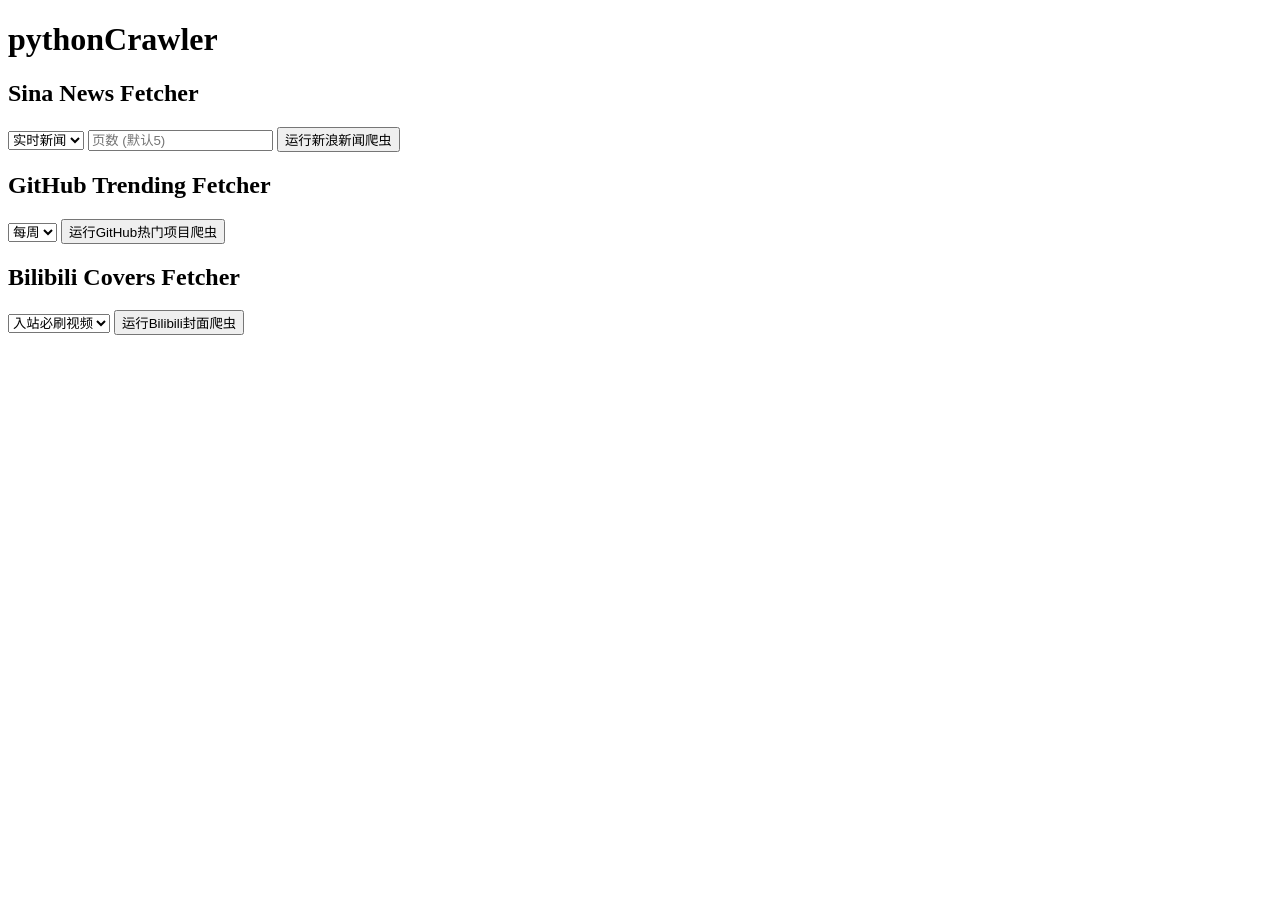
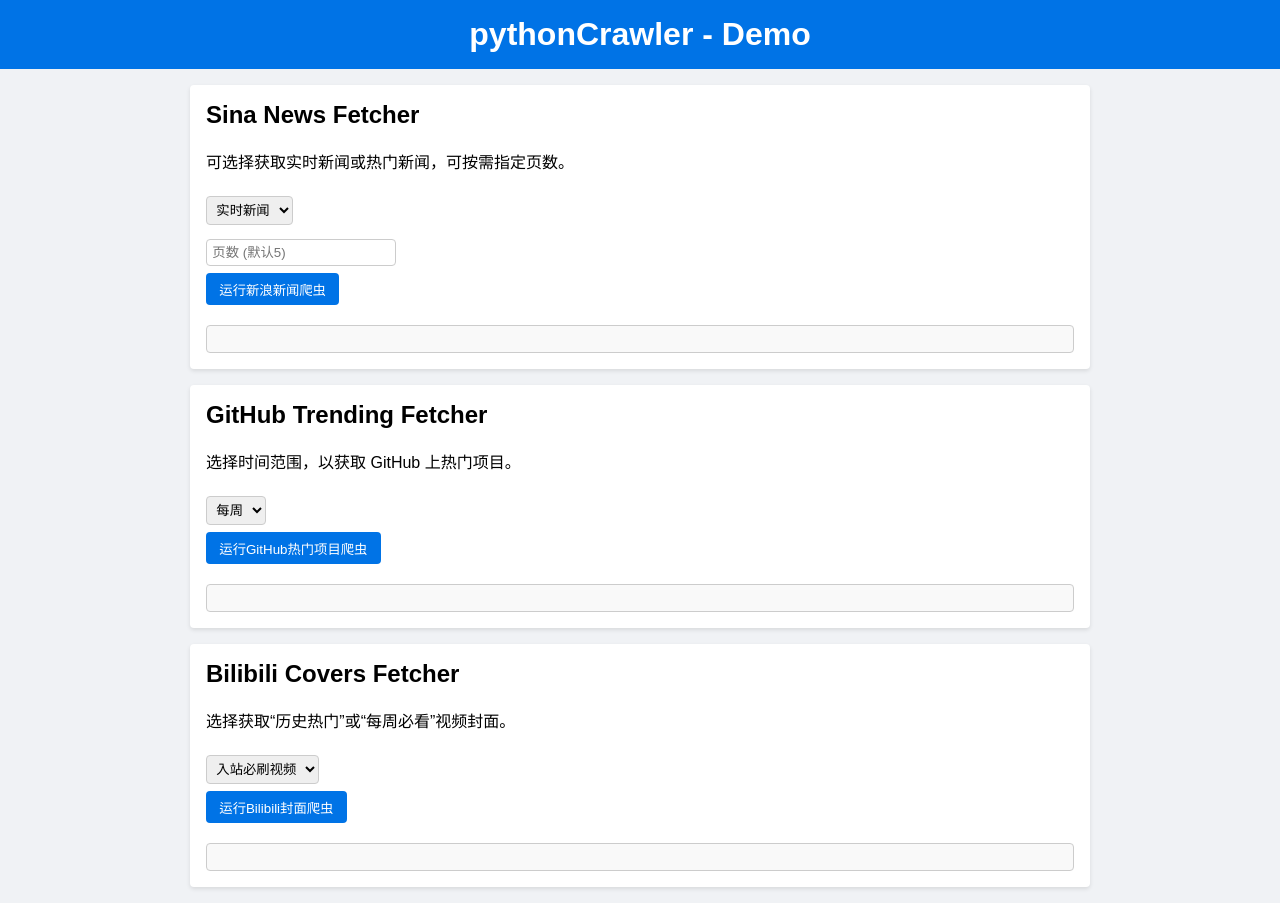
Before and after one commit to feifei912/pythonCrawler, a Flask app: page / in a window 1280 px wide. Before the commit the page ends 335 px from the top, so only its background shows below. Run offline with Flask 3, Linux system fonts and the light colour scheme.

Commit message:
修复了前端以及后端功能

```diff
--- a/pythonCrawler/app.py
+++ b/pythonCrawler/app.py
@@ -1,6 +1,5 @@
-from flask import Flask, request, jsonify, render_template
+from flask import Flask, request, jsonify, render_template, send_from_directory
 import os
-import threading
 from selenium import webdriver
 from selenium.webdriver.chrome.options import Options
 from sina_news_fetcher import SinaNewsFetcher
@@ -8,7 +7,6 @@
 from bilibili_covers_fetcher import BilibiliCoversFetcher
 
 app = Flask(__name__, template_folder='templates')
-
 
 def run_sina_news_fetcher(option, pages=5):
     chrome_options = Options()
@@ -28,11 +26,9 @@
         return sina_fetcher.fetch_trending_news()
     driver.quit()
 
-
 def run_github_trending_fetcher(time_range):
     github_fetcher = GitHubTrendingFetcher()
     return github_fetcher.get_github_trending(TRENDING_URLS[time_range])
-
 
 def run_bilibili_covers_fetcher(video_type):
     chrome_options = Options()
@@ -47,7 +43,6 @@
     elif video_type == 'weekly':
         return bilibili_fetcher.download_bilibili_covers("https://www.bilibili.com/v/popular/weekly")
     driver.quit()
-
 
 @app.route('/run_crawler', methods=['POST'])
 def run_crawler():
@@ -67,6 +62,15 @@
 
     return jsonify(result)
 
+# 提供 favicon 路由，避免 404 错误
+@app.route('/favicon.ico')
+def favicon():
+    return send_from_directory(
+        os.path.join(app.root_path, 'static'),
+        'favicon.ico',
+        mimetype='image/vnd.microsoft.icon'
+    )
+
 @app.route('/')
 def index():
     return render_template('index.html')
--- a/pythonCrawler/templates/index.html
+++ b/pythonCrawler/templates/index.html
@@ -1,13 +1,99 @@
 <!DOCTYPE html>
 <html lang="en">
 <head>
-    <meta charset="UTF-8">
-    <meta name="viewport" content="width=device-width, initial-scale=1.0">
+  <meta charset="UTF-8" />
+  <meta name="viewport" content="width=device-width, initial-scale=1.0"/>
+
+  <!-- 网页标题与 Favicon -->
   <title>pythonCrawler</title>
+  <link rel="icon" href="{{ url_for('static', filename='favicon.ico') }}" type="image/x-icon"/>
+
+  <!-- 基础样式 -->
+  <style>
+    /* 移除已弃用的 -ms-high-contrast，并替换为 forced-colors 如有需要 */
+    @media (forced-colors: active) {
+      /* 在强制色彩模式下进行相应调整 */
+      body {
+        forced-color-adjust: none;
+      }
+    }
+
+    body {
+      margin: 0;
+      padding: 0;
+      font-family: Arial, sans-serif;
+      background: #f0f2f5;
+    }
+
+    header {
+      background-color: #0073e6;
+      color: #fff;
+      padding: 1em;
+      text-align: center;
+      margin-bottom: 1em;
+    }
+
+    h1 {
+      margin: 0;
+    }
+
+    .container {
+      width: 90%;
+      max-width: 900px;
+      margin: 0 auto;
+    }
+
+    .section {
+      background: #fff;
+      padding: 1em;
+      margin-bottom: 1em;
+      border-radius: 4px;
+      box-shadow: 0 2px 4px rgba(0,0,0,0.1);
+    }
+
+    .section h2 {
+      margin-top: 0;
+    }
+
+    select, input[type="number"] {
+      margin: 0.5em 0;
+      padding: 0.4em;
+      border: 1px solid #ccc;
+      border-radius: 4px;
+    }
+
+    button {
+      background-color: #0073e6;
+      color: #fff;
+      padding: 0.5em 1em;
+      margin-bottom: 1em;
+      border: none;
+      border-radius: 4px;
+      cursor: pointer;
+    }
+
+    button:hover {
+      background-color: #005bb5;
+    }
+
+    .output-area {
+      margin-top: 0.5em;
+      padding: 1em;
+      border: 1px solid #ccc;
+      border-radius: 4px;
+      background-color: #f9f9f9;
+      font-family: monospace;
+      white-space: pre-line;
+    }
+  </style>
+
   <script>
     async function runCrawler(crawlerType) {
       const option = document.getElementById(`${crawlerType}-option`).value;
-            const pages = document.getElementById(`${crawlerType}-pages`) ? document.getElementById(`${crawlerType}-pages`).value : 5;
+      const pagesElement = document.getElementById(`${crawlerType}-pages`);
+      const pages = pagesElement ? pagesElement.value : 5;
+
+      try {
         const response = await fetch('/run_crawler', {
           method: 'POST',
           headers: {
@@ -15,41 +101,67 @@
           },
           body: JSON.stringify({ crawler_type: crawlerType, option, pages })
         });
+
         const result = await response.json();
-            document.getElementById(`${crawlerType}-output`).innerHTML = result.join('<br>');
+
+        if (Array.isArray(result)) {
+          document.getElementById(`${crawlerType}-output`).innerHTML = result.join('\n');
+        } else {
+          document.getElementById(`${crawlerType}-output`).innerHTML = JSON.stringify(result);
+        }
+      } catch (error) {
+        document.getElementById(`${crawlerType}-output`).innerHTML = "Error: " + error;
+      }
     }
   </script>
 </head>
 <body>
-    <h1>pythonCrawler</h1>
-    <div>
+  <header>
+    <h1>pythonCrawler - Demo</h1>
+  </header>
+
+  <div class="container">
+    <!-- 新浪新闻爬虫部分 -->
+    <div class="section">
       <h2>Sina News Fetcher</h2>
+      <p>可选择获取实时新闻或热门新闻，可按需指定页数。</p>
       <select id="sina-option">
         <option value="realtime">实时新闻</option>
         <option value="trending">热门新闻</option>
       </select>
-        <input type="number" id="sina-pages" placeholder="页数 (默认5)">
+      <br>
+      <input type="number" id="sina-pages" placeholder="页数 (默认5)" />
+      <br>
       <button onclick="runCrawler('sina')">运行新浪新闻爬虫</button>
-        <div id="sina-output"></div>
+      <div id="sina-output" class="output-area"></div>
     </div>
-    <div>
+
+    <!-- GitHub 热门项目爬虫部分 -->
+    <div class="section">
       <h2>GitHub Trending Fetcher</h2>
+      <p>选择时间范围，以获取 GitHub 上热门项目。</p>
       <select id="github-option">
         <option value="weekly">每周</option>
         <option value="monthly">每月</option>
         <option value="yearly">全年</option>
       </select>
+      <br>
       <button onclick="runCrawler('github')">运行GitHub热门项目爬虫</button>
-        <div id="github-output"></div>
+      <div id="github-output" class="output-area"></div>
     </div>
-    <div>
+
+    <!-- Bilibili 视频封面爬虫部分 -->
+    <div class="section">
       <h2>Bilibili Covers Fetcher</h2>
+      <p>选择获取“历史热门”或“每周必看”视频封面。</p>
       <select id="bilibili-option">
         <option value="history">入站必刷视频</option>
         <option value="weekly">每周必看视频</option>
       </select>
+      <br>
       <button onclick="runCrawler('bilibili')">运行Bilibili封面爬虫</button>
-        <div id="bilibili-output"></div>
+      <div id="bilibili-output" class="output-area"></div>
+    </div>
   </div>
 </body>
 </html>
```
Also changed, not shown: pythonCrawler/static/favicon.ico (added). Lines whose indentation alone changed are shown as unchanged.
